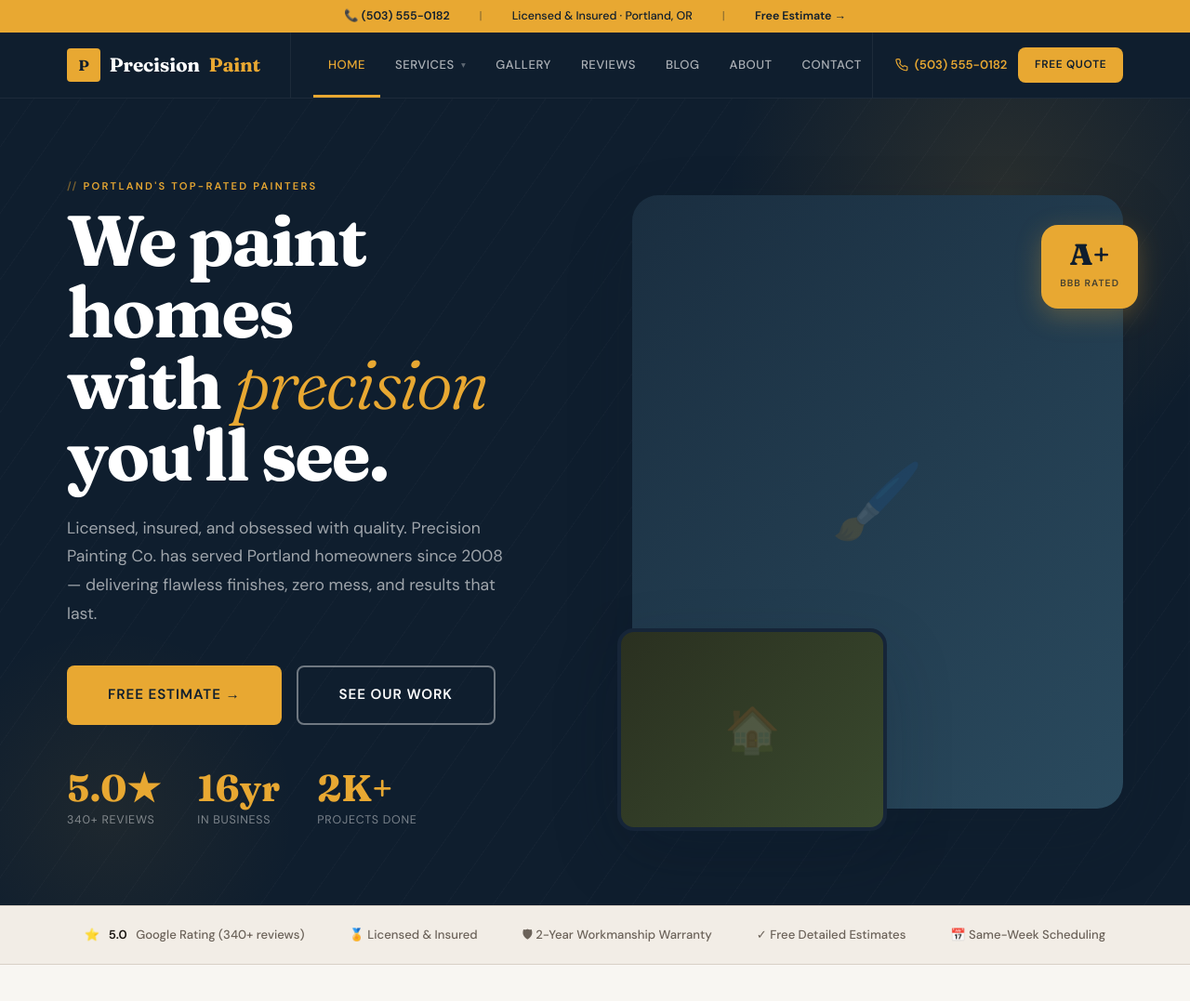
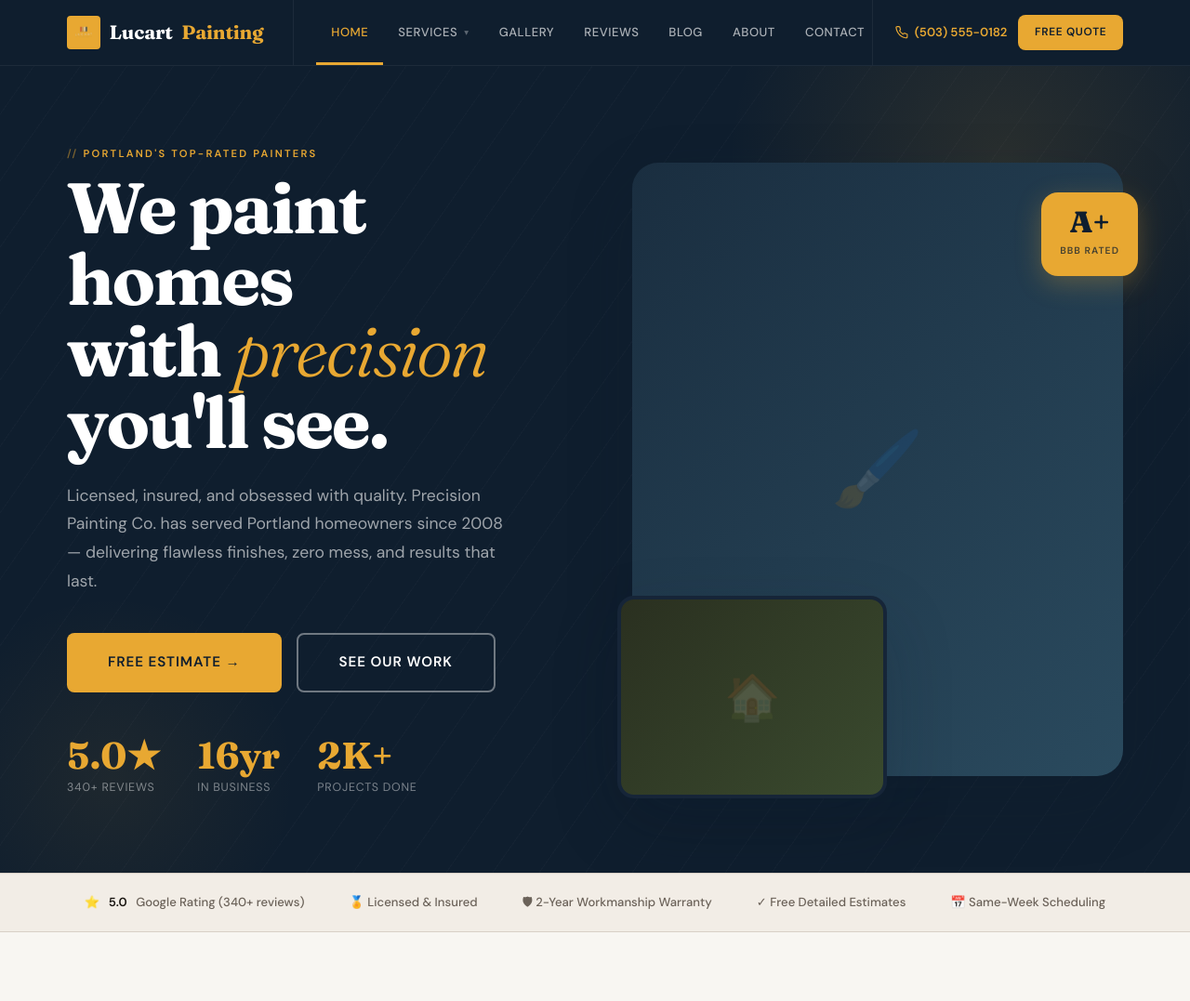
Before and after one commit to CJButruce/Painters-Website, a plain HTML site: page index.html in a window 1280 px wide. Shown: the top 1077 px of the page at 93% size. Drawn offline with Linux system fonts and the light colour scheme.

Commit message:
Update index.html
test upload of company name and logo

```diff
--- a/index.html
+++ b/index.html
@@ -430,19 +430,14 @@
 </head>
 
 <body>
-  <div class="top-bar">
-    <span>📞 <a href="tel:5035550182">(503) 555-0182</a></span>
-    <span class="top-bar__sep">|</span>
-    <span>Licensed &amp; Insured · Portland, OR</span>
-    <span class="top-bar__sep">|</span>
-    <a href="request-quote.html">Free Estimate →</a>
-  </div>
 
   <header class="site-header">
     <div class="container">
       <a href="index.html" class="site-logo">
-        <div class="logo-mark">P</div>
-        Precision<span class="logo-accent">Paint</span>
+        <div class="logo-mark">
+          <img class="lucart_logo" src="lucart_logo_transparent.png" alt="lucart_logo_transparent">
+        </div>
+        Lucart<span class="logo-accent">Painting</span>
       </a>
 
       <nav class="site-nav">
```
